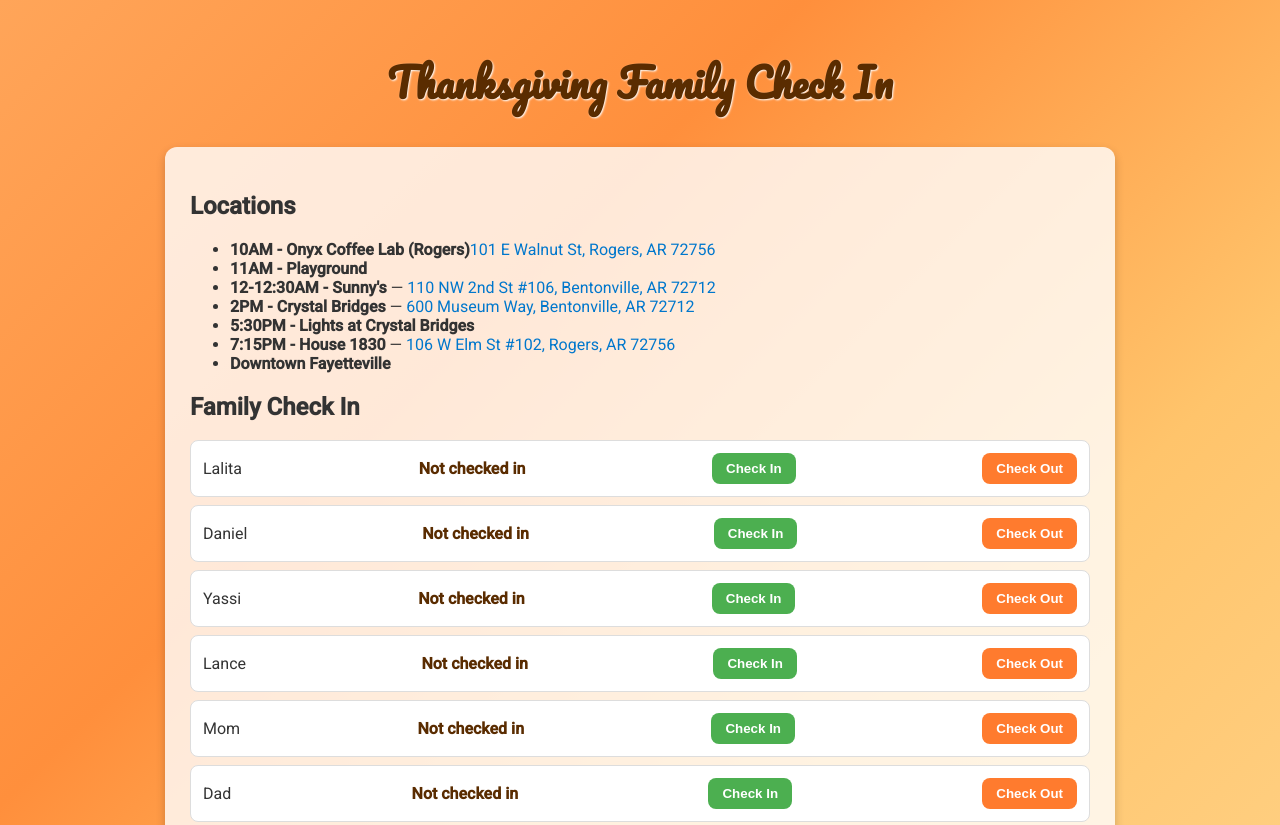
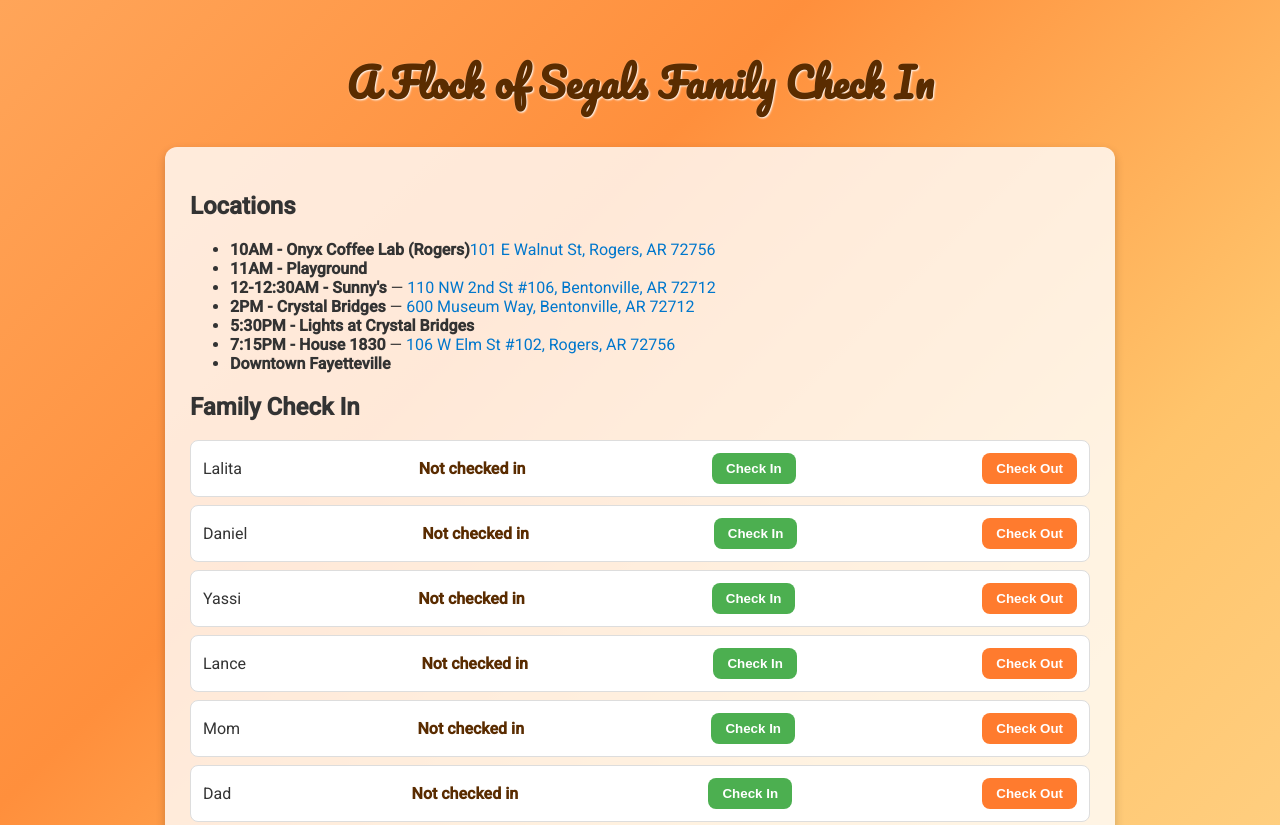
Before and after one commit to Teeta86/checkin, a plain HTML site: page index.html in a window 1280 px wide. Shown: the top 825 px of the page. Drawn offline with Linux system fonts and the light colour scheme; no server answers.

Commit message:
Update index.html

```diff
--- a/index.html
+++ b/index.html
@@ -2,7 +2,7 @@
 <html>
 <head>
   <meta charset="UTF-8">
-  <title>Flock of Segals Thanksgiving Family Check In</title>
+  <title>Thanksgiving Family Check In</title>
 
   <!-- Google Fonts -->
   <link href="https://fonts.googleapis.com/css2?family=Pacifico&family=Roboto:wght@400;500&display=swap" rel="stylesheet">
@@ -78,7 +78,7 @@
 </head>
 <body>
 
-<h1>Thanksgiving Family Check In</h1>
+<h1>A Flock of Segals Family Check In</h1>
 
 <div class="container">
   <h2>Locations</h2>
```
